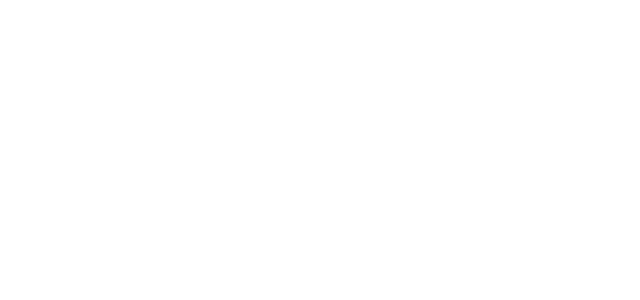
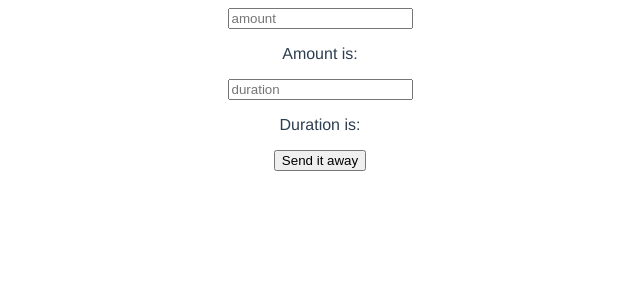
Before and after one commit to BirgitPohl/code-challenge-loan-widget, a Vue app: page / in a window 1280 px wide. Shown: the top 300 px of the page, without its empty margins (320-960 px from the left). Built offline with nearby package versions, Linux system fonts and the light colour scheme.

Commit message:
Some vue view

```diff
--- a/src/App.vue
+++ b/src/App.vue
@@ -1,5 +1,6 @@
 <template>
   <div id="app">
+    <router-view/>
   </div>
 </template>
 
--- a/src/components/LoanCalculationWidget.vue
+++ b/src/components/LoanCalculationWidget.vue
@@ -1,16 +1,43 @@
 <template>
-  <div class="loan-widget">
-    {{ msg }}
+  <div class="loan-calculation-widget">
+    <form>
+      <input v-model.number="amount" placeholder="amount">
+      <p>Amount is: {{ amount }}</p>
+      <input v-model="duration" placeholder="duration">
+      <p>Duration is: {{ duration }}</p>
+      <button v-on:click.prevent="post">Send it away</button>
+    </form>
+    <div v-if="submitted">Thank you for adding your request.</div>
   </div>
 </template>
 
 <script lang="ts">
-import { Component, Prop, Vue } from 'vue-property-decorator';
+  import { Component, Prop, Vue } from 'vue-property-decorator';
+  import store from '../store';
+  // import ILoanRequest from '../interfaces/loanRequest';
 
-@Component
-export default class LoanCalculationWidget extends Vue {
-  @Prop() private msg!: string;
-}
+  @Component
+  export default class LoanCalculationWidget extends Vue {
+
+    // My scoped states
+
+    private amount: string = store.state.amount;
+    private duration: string = store.state.duration;
+    private submitted: boolean = false;
+
+
+    protected post(): any {
+      console.log('post')
+      this.submitted = true;
+      // this.$http.post('./mocks/response.json', {
+      //     // this.amount,
+      //     // this.duration,
+      //   }).then((data: any): void => {
+      //     // console.log(data);
+      //     // this.submitted = true,
+      //   });
+    }
+  }
 </script>
 
 <style scoped lang="less">
--- /dev/null
+++ b/src/interfaces/loanRequest.ts
@@ -0,0 +1,5 @@
+export default interface ILoanRequest {
+    amount: string;
+    duration: string;
+    submitted: boolean;
+}
--- a/src/router.ts
+++ b/src/router.ts
@@ -10,16 +10,8 @@
   routes: [
     {
       path: '/',
-      name: 'widget',
+      name: 'home',
       component: Home,
     },
-    // {
-    //   path: '/about',
-    //   name: 'about',
-    //   // route level code-splitting
-    //   // this generates a separate chunk (about.[hash].js) for this route
-    //   // which is lazy-loaded when the route is visited.
-    //   component: () => import(/* webpackChunkName: "about" */ './views/About.vue'),
-    // },
   ],
 });
--- a/src/store.ts
+++ b/src/store.ts
@@ -5,12 +5,25 @@
 
 export default new Vuex.Store({
   state: {
-
+    amount: '',
+    duration: '',
   },
   mutations: {
-
+    SET_AMOUNT(state, amount) {
+      state.amount = amount;
+    },
+    SET_DURATION(state, duration) {
+      state.duration = duration;
+    },
   },
   actions: {
-
+    // something that goes to the api
+    fetchAmount(context) {
+      console.log('hi')
+      // context.commit('SET_AMOUNT', SomeAmountOfInputField);
+      // axios.get('/../mocks/response.json').then((response: any) => {
+      //   context.commit('SET_SUBMITTED', response.some.object);
+      // });
+    },
   },
 });
--- a/src/views/Home.vue
+++ b/src/views/Home.vue
@@ -1,12 +1,12 @@
 <template>
   <div class="home">
-    <LoanCalculationWidget msg="Welcome to Your Vue.js + TypeScript App"/>
+    <LoanCalculationWidget/>
   </div>
 </template>
 
 <script lang="ts">
 import { Component, Vue } from 'vue-property-decorator';
-import LoanCalculationWidget from '@/components/LoanCalculationWidget.vue'; // @ is an alias to /src
+import LoanCalculationWidget from '@/components/LoanCalculationWidget.vue';
 
 @Component({
   components: {
```
